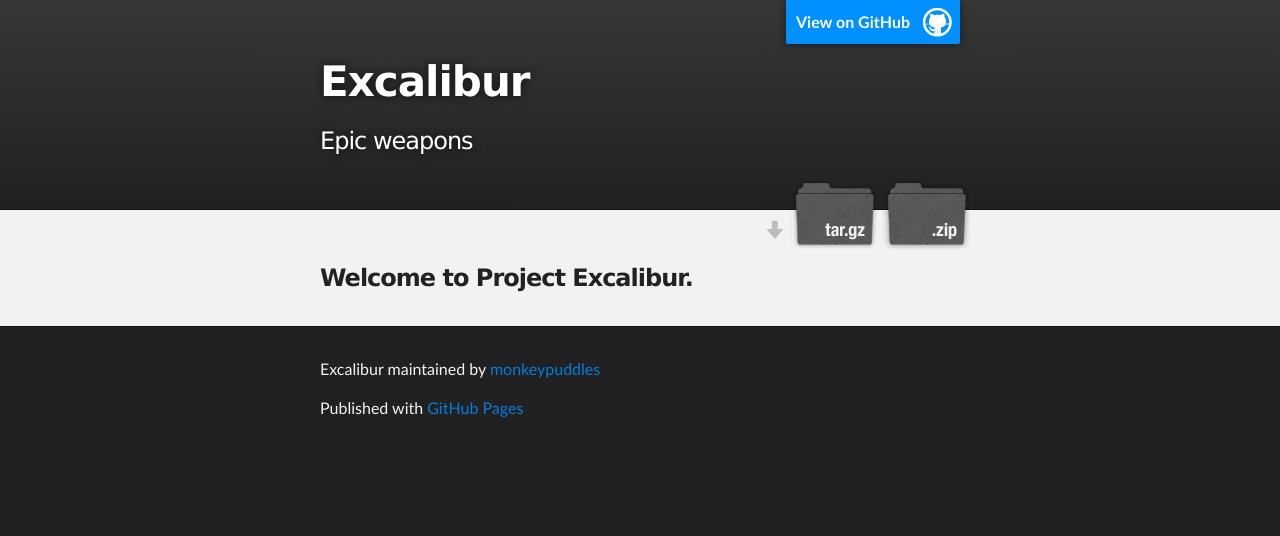
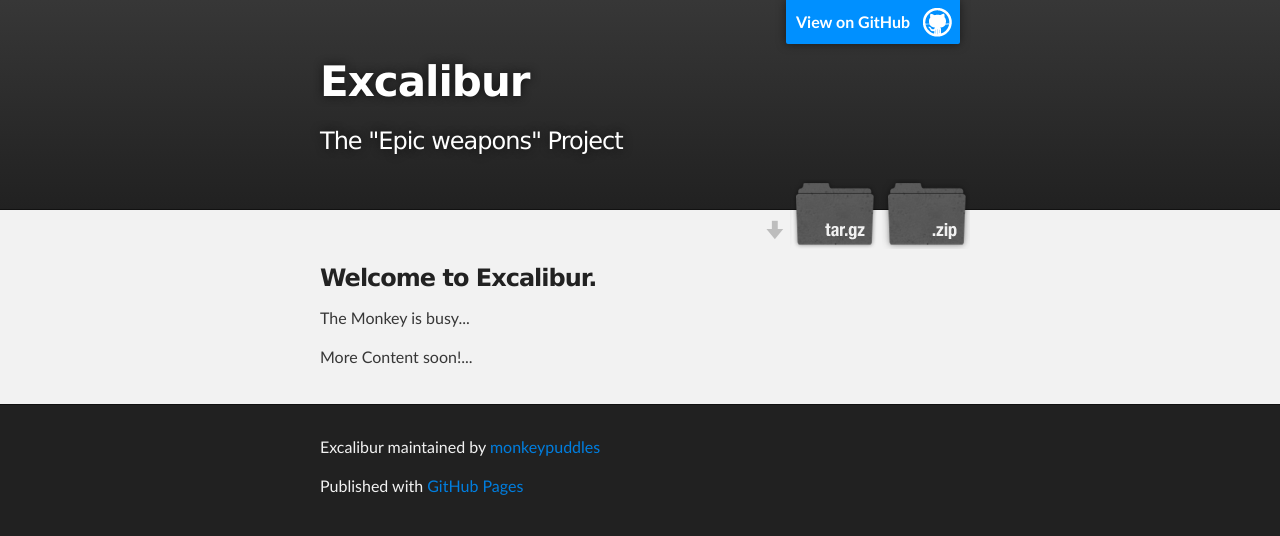
Before and after one commit to espresso20/Excalibur, a plain HTML site: page index.html in a window 1280 px wide. Drawn offline with Linux system fonts and the light colour scheme.

Commit message:
Update index.html

```diff
--- a/index.html
+++ b/index.html
@@ -19,7 +19,7 @@
           <a id="forkme_banner" href="https://github.com/monkeypuddles/Excalibur">View on GitHub</a>
 
           <h1 id="project_title">Excalibur</h1>
-          <h2 id="project_tagline">Epic weapons</h2>
+          <h2 id="project_tagline">The "Epic weapons" Project</h2>
 
             <section id="downloads">
               <a class="zip_download_link" href="https://github.com/monkeypuddles/Excalibur/zipball/master">Download this project as a .zip file</a>
@@ -31,7 +31,9 @@
     <!-- MAIN CONTENT -->
     <div id="main_content_wrap" class="outer">
       <section id="main_content" class="inner">
-        <h3>Welcome to Project Excalibur.</h3>
+        <h3>Welcome to Excalibur.</h3>
+        <p>The Monkey is busy...</p>
+        <p>More Content soon!...</p>
       </section>
     </div>
 
```
